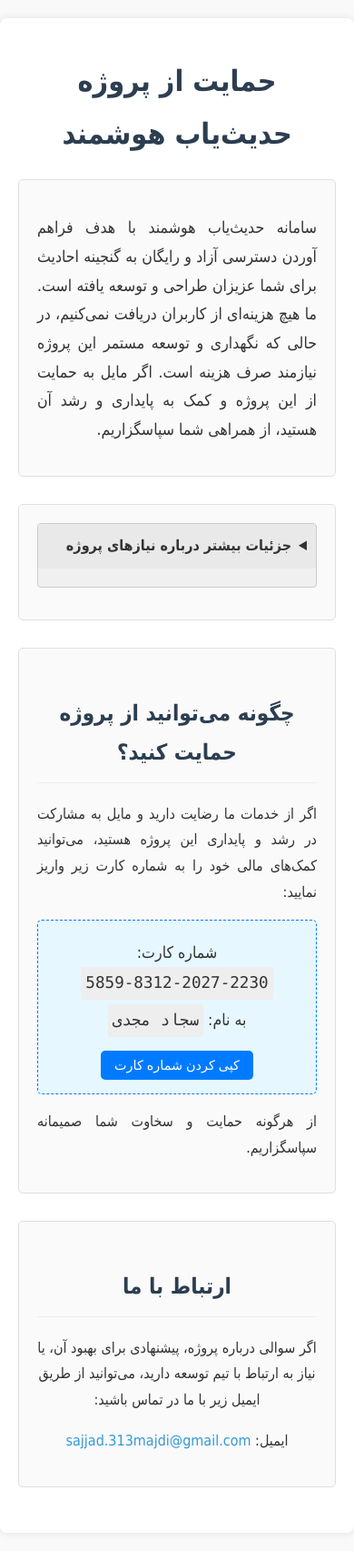
After one commit to Sajjad-Majdi/HadithYab, a Flask app: template templates/support.html in a window 390 px wide. The commit adds this page. Shown: the whole page at 91% size. Run offline with Flask 3, Linux system fonts and the light colour scheme; the template is opened without the code that fills it, so the values that code supplies are empty.

Commit message:
I've implemented a floating support button and a dedicated support page.
This commit introduces a Floating Action Button (FAB) on the main page and a new "Support Project" page.

**Floating Action Button (FAB):**
- A circular FAB is added to the bottom-right of the main page.
- It displays a heart icon.
- On hover, the FAB animates into a pill shape, revealing the text "کمک به پروژه" (Support the Project).
- Clicking the FAB will navigate you to the new "Support Project" page.
- I implemented this using HTML, CSS (with transitions for smooth animation), and JavaScript.

**"Support Project" Page (`/support`):**
- You can access a new page via the `/support` route.
- The content is in Persian and includes:
    1.  An introductory paragraph about the project.
    2.  A collapsible section ("جزئیات بیشتر درباره نیازهای پروژه") detailing project needs and how support helps (e.g., dedicated servers, feature expansion).
    3.  A "How to Support" section with bank card details (`5859-8312-2027-2230` - سجاد مجدی) and a button for you to copy the card number to the clipboard.
    4.  A "Contact Us" section with the email `sajjad.313majdi@gmail.com`.
- I've styled the page for readability and responsiveness, with right-to-left text direction.
- JavaScript is used for the "Copy Card Number" functionality.

**File Changes:**
- **New Files I created:**
    - `templates/support.html`: HTML for the support page.
    - `static/css/support.css`: CSS for the support page.
    - `static/js/support.js`: JavaScript for the support page (copy functionality).
    - `static/css/fab.css`: CSS for the Floating Action Button.
    - `static/js/fab.js`: JavaScript for the FAB (click navigation).
    - `static/icons/heart.svg`: Heart icon for the FAB.
- **Files I modified:**
    - `templates/index.html`: I added the FAB HTML structure and linked `fab.css` and `fab.js`.
    - `flask_server.py`: I added a new route `/support` to render `support.html`.

My implementation aims to provide a clear and interactive way for you to learn about supporting the project, adhering to the design and functionality specified in the issue.

```diff
--- a/flask_server.py
+++ b/flask_server.py
@@ -85,5 +85,10 @@ def index():
     return render_template('index.html', query=query, results=results, error_message=error_message)
 
 
+@app.route("/support", methods=["GET"])
+def support_page():
+    return render_template('support.html')
+
+
 # if __name__ == "__main__":
 #     app.run(debug=False, host="0.0.0.0", port=5000)
--- /dev/null
+++ b/static/css/support.css
@@ -0,0 +1,148 @@
+body {
+    font-family: 'Tahoma', 'Helvetica Neue', 'Helvetica', 'Arial', sans-serif; /* Common Persian-friendly fonts */
+    line-height: 1.8;
+    margin: 0;
+    padding: 0;
+    background-color: #f9f9f9;
+    color: #333;
+    direction: rtl; /* Ensure right-to-left text flow */
+}
+
+.container {
+    max-width: 800px;
+    margin: 20px auto;
+    padding: 20px;
+    background-color: #fff;
+    border-radius: 8px;
+    box-shadow: 0 0 10px rgba(0, 0, 0, 0.1);
+}
+
+h1, h2 {
+    color: #2c3e50;
+    text-align: center;
+    margin-bottom: 20px;
+}
+
+h1 {
+    font-size: 2em;
+}
+
+h2 {
+    font-size: 1.5em;
+    border-bottom: 1px solid #eee;
+    padding-bottom: 10px;
+    margin-top: 30px;
+}
+
+p {
+    margin-bottom: 15px;
+    text-align: justify;
+}
+
+a {
+    color: #3498db;
+    text-decoration: none;
+}
+
+a:hover {
+    text-decoration: underline;
+}
+
+section {
+    margin-bottom: 30px;
+    padding: 20px;
+    border: 1px solid #e0e0e0;
+    border-radius: 5px;
+    background-color: #fafafa;
+}
+
+#introduction p {
+    font-size: 1.1em;
+}
+
+details {
+    background-color: #f0f0f0;
+    border: 1px solid #ccc;
+    border-radius: 4px;
+    padding: 10px;
+    margin-bottom: 15px;
+}
+
+summary {
+    font-weight: bold;
+    cursor: pointer;
+    padding: 10px;
+    background-color: #e9e9e9;
+    border-radius: 3px;
+    margin: -10px -10px 10px -10px; /* Adjust padding to align with details border */
+}
+
+details[open] summary {
+    border-bottom: 1px solid #ccc;
+    margin-bottom: 15px;
+}
+
+details div p, details div ul {
+    padding-right: 15px; /* Indent content within details */
+}
+
+ul {
+    list-style-type: disc; /* Or 'circle', 'square' if preferred */
+    padding-right: 20px; /* Standard padding for lists in RTL */
+    margin-bottom: 15px;
+}
+
+li {
+    margin-bottom: 8px;
+}
+
+.card-details {
+    background-color: #e6f7ff;
+    border: 1px dashed #007bff;
+    padding: 15px;
+    border-radius: 5px;
+    margin: 15px 0;
+    text-align: center;
+}
+
+.card-details p {
+    margin: 5px 0;
+    font-size: 1.1em;
+    text-align: center;
+}
+
+code {
+    font-family: 'Consolas', 'Monaco', 'monospace';
+    background-color: #eee;
+    padding: 2px 5px;
+    border-radius: 3px;
+    direction: ltr; /* Card number and name should be LTR */
+    display: inline-block; /* Allows centering if text-align: center is on parent */
+}
+
+#copyCardNumberBtn {
+    background-color: #007bff;
+    color: white;
+    border: none;
+    padding: 8px 15px;
+    border-radius: 5px;
+    cursor: pointer;
+    font-size: 0.9em;
+    margin-top: 10px;
+    transition: background-color 0.3s ease;
+}
+
+#copyCardNumberBtn:hover {
+    background-color: #0056b3;
+}
+
+#copyFeedback {
+    display: none; /* Hidden by default */
+    margin-right: 10px; /* RTL equivalent of margin-left */
+    font-size: 0.9em;
+    color: green;
+}
+
+#contact-us p {
+    text-align: center;
+}
--- /dev/null
+++ b/static/js/support.js
@@ -0,0 +1,37 @@
+document.addEventListener('DOMContentLoaded', function() {
+    const copyButton = document.getElementById('copyCardNumberBtn');
+    const feedbackSpan = document.getElementById('copyFeedback');
+    const cardNumberElement = document.getElementById('cardNumber');
+
+    if (copyButton && cardNumberElement && feedbackSpan) {
+        copyButton.addEventListener('click', function() {
+            const cardNumber = cardNumberElement.innerText.replace(/-/g, ''); // Remove hyphens for copying if desired, or keep them.
+
+            navigator.clipboard.writeText(cardNumber).then(function() {
+                feedbackSpan.textContent = 'شماره کارت کپی شد!';
+                feedbackSpan.style.display = 'inline'; // Make it visible
+
+                setTimeout(function() {
+                    feedbackSpan.textContent = '';
+                    feedbackSpan.style.display = 'none'; // Hide it again
+                }, 3000); // Hide after 3 seconds
+            }).catch(function(error) {
+                console.error('خطا در کپی کردن شماره کارت: ', error);
+                feedbackSpan.textContent = 'خطا در کپی!';
+                feedbackSpan.style.display = 'inline';
+                feedbackSpan.style.color = 'red';
+
+
+                setTimeout(function() {
+                    feedbackSpan.textContent = '';
+                    feedbackSpan.style.display = 'none';
+                    feedbackSpan.style.color = ''; // Reset color
+                }, 3000);
+            });
+        });
+    } else {
+        if (!copyButton) console.error('Button with id "copyCardNumberBtn" not found.');
+        if (!cardNumberElement) console.error('Element with id "cardNumber" not found.');
+        if (!feedbackSpan) console.error('Element with id "copyFeedback" not found.');
+    }
+});
--- /dev/null
+++ b/templates/support.html
@@ -0,0 +1,52 @@
+<!DOCTYPE html>
+<html lang="fa" dir="rtl">
+<head>
+    <meta charset="UTF-8">
+    <meta name="viewport" content="width=device-width, initial-scale=1.0">
+    <title>حمایت از پروژه</title>
+    <link rel="stylesheet" href="{{ url_for('static', filename='css/support.css') }}">
+</head>
+<body>
+    <div class="container">
+        <h1>حمایت از پروژه حدیث‌یاب هوشمند</h1>
+
+        <section id="introduction">
+            <p>سامانه حدیث‌یاب هوشمند با هدف فراهم آوردن دسترسی آزاد و رایگان به گنجینه احادیث برای شما عزیزان طراحی و توسعه یافته است. ما هیچ هزینه‌ای از کاربران دریافت نمی‌کنیم، در حالی که نگهداری و توسعه مستمر این پروژه نیازمند صرف هزینه است. اگر مایل به حمایت از این پروژه و کمک به پایداری و رشد آن هستید، از همراهی شما سپاسگزاریم.</p>
+        </section>
+
+        <section id="project-needs">
+            <details>
+                <summary>جزئیات بیشتر درباره نیازهای پروژه</summary>
+                <div>
+                    <p>در حال حاضر، ما برای میزبانی این پروژه از <strong>سرورها و دامنه‌های رایگان</strong> استفاده می‌کنیم. یکی از چالش‌های اصلی این سرویس‌ها، احتمال <strong>خاموش شدن سرور در صورت عدم استفاده طولانی‌مدت</strong> است که ممکن است دسترسی شما به سامانه را دچار اختلال کند. حمایت مالی شما به ما امکان می‌دهد تا:</p>
+                    <ul>
+                        <li><strong>دامنه و سرور اختصاصی و پایدار</strong> تهیه کنیم تا سامانه همیشه در دسترس و با سرعت بالا فعالیت کند.</li>
+                        <li><strong>سرویس‌ها و دیتابیس پروژه را گسترش دهیم</strong> و قابلیت‌های جدید و هوشمندتری را برای جستجو و تحلیل احادیث فراهم آوریم.</li>
+                        <li><strong>هزینه‌های جاری و توسعه‌ای</strong> مرتبط با نگهداری و ارتقاء فنی را پوشش دهیم.</li>
+                    </ul>
+                    <p>حمایت شما به ما کمک می‌کند تا کیفیت و پایداری این خدمات رایگان را تضمین کرده و آن را به سطوح بالاتری ارتقاء دهیم.</p>
+                </div>
+            </details>
+        </section>
+
+        <section id="how-to-support">
+            <h2>چگونه می‌توانید از پروژه حمایت کنید؟</h2>
+            <p>اگر از خدمات ما رضایت دارید و مایل به مشارکت در رشد و پایداری این پروژه هستید، می‌توانید کمک‌های مالی خود را به شماره کارت زیر واریز نمایید:</p>
+            <div class="card-details">
+                <p>شماره کارت: <code id="cardNumber">5859-8312-2027-2230</code></p>
+                <p>به نام: <code>سجاد مجدی</code></p>
+                <button id="copyCardNumberBtn">کپی کردن شماره کارت</button>
+                <span id="copyFeedback"></span>
+            </div>
+            <p>از هرگونه حمایت و سخاوت شما صمیمانه سپاسگزاریم.</p>
+        </section>
+
+        <section id="contact-us">
+            <h2>ارتباط با ما</h2>
+            <p>اگر سوالی درباره پروژه، پیشنهادی برای بهبود آن، یا نیاز به ارتباط با تیم توسعه دارید، می‌توانید از طریق ایمیل زیر با ما در تماس باشید:</p>
+            <p>ایمیل: <a href="mailto:sajjad.313majdi@gmail.com">sajjad.313majdi@gmail.com</a></p>
+        </section>
+    </div>
+    <script src="{{ url_for('static', filename='js/support.js') }}"></script>
+</body>
+</html>
```
Also changed, not shown: static/css/fab.css (added, +54 -0 lines), static/js/fab.js (added, +14 -0 lines), templates/index.html (+7 -0 lines), static/icons/heart.svg (added).
